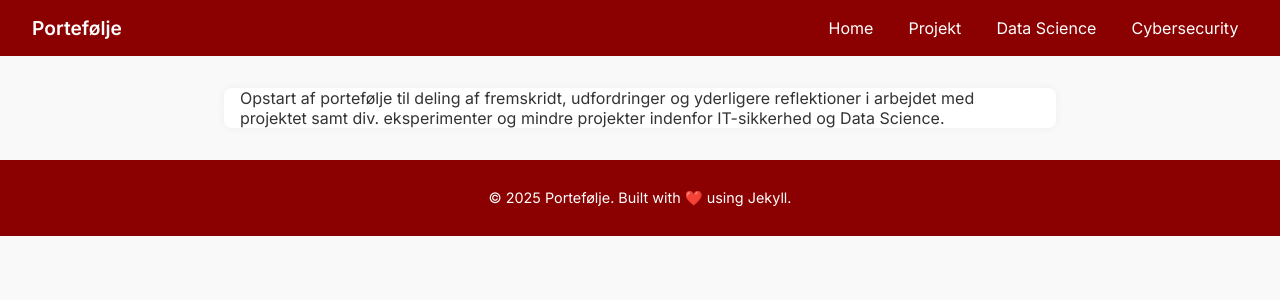
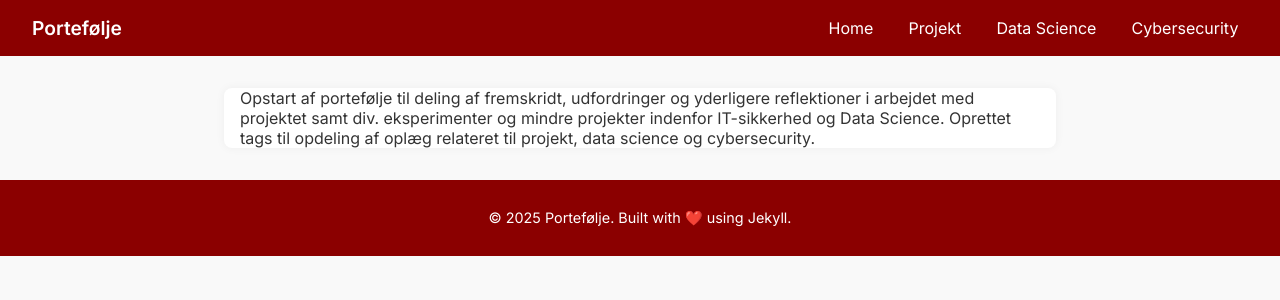
Before and after one commit to lika62310/lika62310.github.io, a Jekyll site: the page built from _posts/2025-08-13-opstart.md, in a window 1280 px wide. Shown: the top 300 px of the page. Built offline with Jekyll 4.4.1, drawn with Linux system fonts in a browser that asks for light colours.

Commit message:
Update 2025-08-13-opstart.md

```diff
--- a/_posts/2025-08-13-opstart.md
+++ b/_posts/2025-08-13-opstart.md
@@ -4,4 +4,4 @@ date: 2025-08-13
 tags: [projekt]
 ---
 
-Opstart af portefølje til deling af fremskridt, udfordringer og yderligere reflektioner i arbejdet med projektet samt div. eksperimenter og mindre projekter indenfor IT-sikkerhed og Data Science.
+Opstart af portefølje til deling af fremskridt, udfordringer og yderligere reflektioner i arbejdet med projektet samt div. eksperimenter og mindre projekter indenfor IT-sikkerhed og Data Science. Oprettet tags til opdeling af oplæg relateret til projekt, data science og cybersecurity.
```
